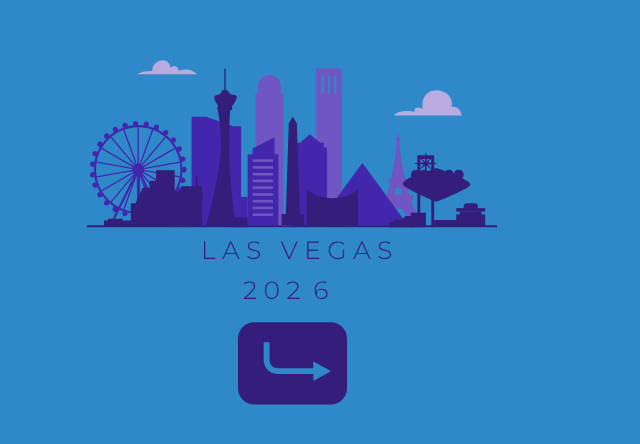
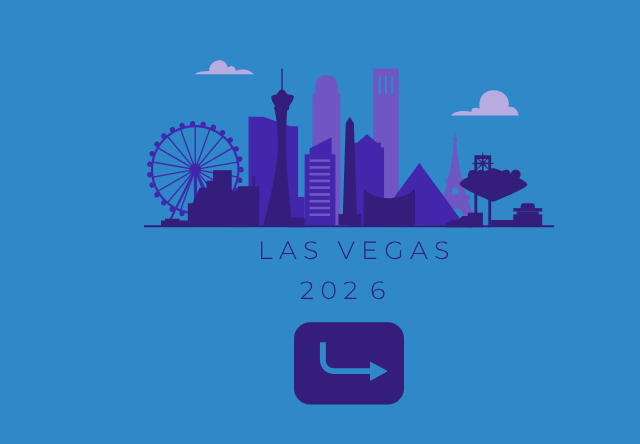
Before and after one commit to atdavisson/Vegas2026, a plain HTML site: page index.html in a window 1280 px wide. Shown: the part 116-560 px from the top of the page, without its empty margins (354-994 px from the left). Drawn offline with Linux system fonts and the light colour scheme.

Commit message:
Update styles.css

```diff
--- a/Styles/styles.css
+++ b/Styles/styles.css
@@ -8,7 +8,7 @@ body {
 
 .logo{
   margin-top: 10%;
-  margin-left: 1%;
+  margin-left: 10%;
   display: flex;
   flex-direction: column;
   justify-content: center;
```
